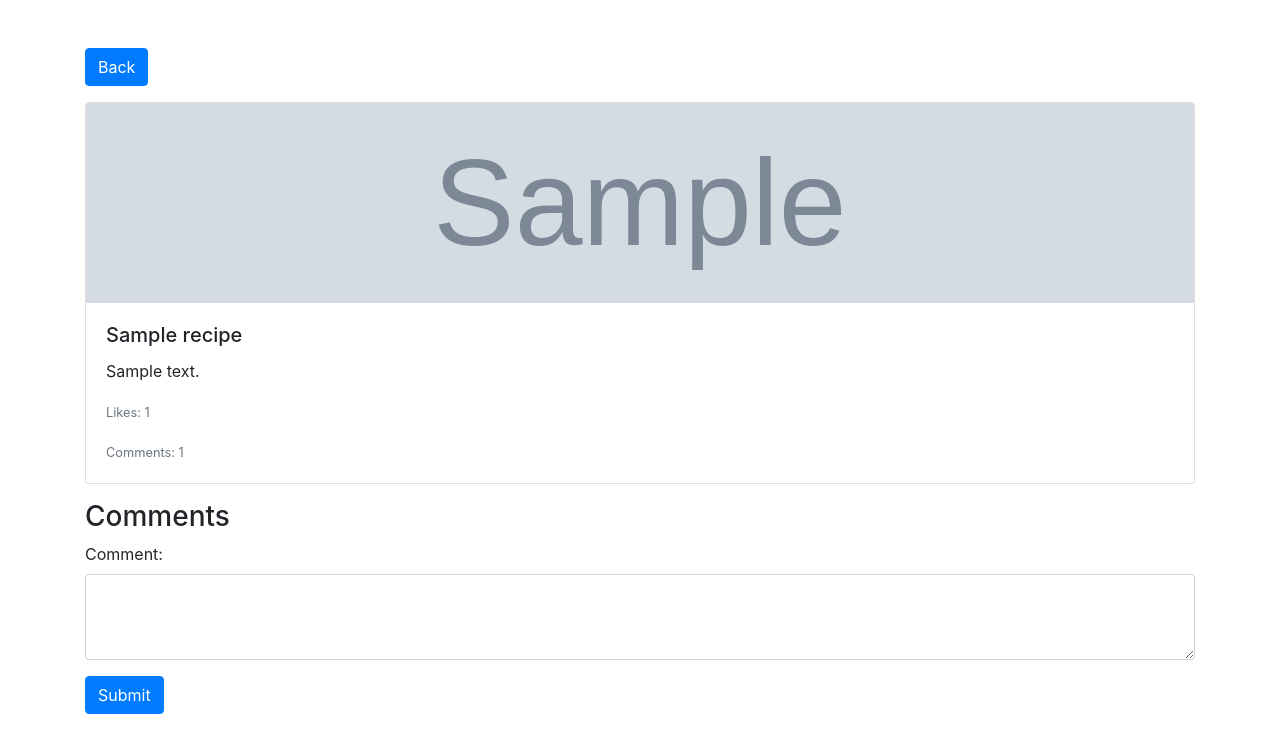
After one commit to AndiAlifs/TakeHomeTask_Artivo2023_AndiAlifsyah, a Flask app: page /detail_recipe/1 in a window 1280 px wide. The commit adds this page. Shown: the top 753 px of the page. Run offline with Flask 3, Linux system fonts and the light colour scheme; tables that the repository leaves empty hold one stand-in row (values such as "Sample post"); grey boxes marked "Sample" are stand-in pictures; some libraries are stand-ins or nearby versions.

Commit message:
add detail

```diff
--- a/app.py
+++ b/app.py
@@ -57,6 +57,15 @@ class Comment(db.Model):
     comment = db.Column(db.Text, nullable=False)
     user_id = db.Column(db.Integer, db.ForeignKey('user.id'), nullable=False)
     recipe_id = db.Column(db.Integer, db.ForeignKey('recipe.id'), nullable=False)
+
+    def serialize(self):
+        return {
+            'id': self.id,
+            'comment': self.comment,
+            'user_id': self.user_id,
+            'username': User.query.get(self.user_id).username,
+            'recipe_id': self.recipe_id
+        }
 
 # routes yang digunakan
 @app.route('/signup', methods=['POST'])
@@ -124,6 +133,12 @@ def add_recipe():
 
         return jsonify(message='Recipe created successfully'), 201
 
+@app.route('/search_recipe', methods=['GET'])
+def search_recipe():
+    keyword = request.args.get('keyword')
+    recipes = Recipe.query.filter(Recipe.title.contains(keyword)).all()
+    return jsonify([recipe.serialize() for recipe in recipes]), 200
+
 @app.route('/toggle_like/<int:recipe_id>', methods=['POST'])
 @jwt_required()
 def toggle_like(recipe_id):
@@ -155,6 +170,42 @@ def check_like(recipe_id):
         else:
             return jsonify(liked=False), 200
 
+@app.route('/detail_recipe/<int:recipe_id>', methods=['GET'])
+def detail_recipe(recipe_id):
+    recipe = Recipe.query.get(recipe_id)
+    count_like = Like.query.filter_by(recipe_id=recipe_id).count()
+    count_comment = Comment.query.filter_by(recipe_id=recipe_id).count()
+    data = {
+        'recipe': recipe.serialize(),
+        'count_like': count_like,
+        'count_comment': count_comment
+    }
+    return render_template('detail_recipe.html', data=data)
+
+@app.route('/get_comments/<int:recipe_id>', methods=['GET'])
+def get_comments(recipe_id):
+    comments = Comment.query.filter_by(recipe_id=recipe_id).all()
+    return jsonify([comment.serialize() for comment in comments]), 200
+
+@app.route('/add_comment', methods=['POST'])
+@jwt_required()
+def add_comment(recipe_id):
+    user_id = get_jwt_identity()
+    if user_id is None:
+        return jsonify(message='Unauthorized'), 401
+    else:
+        data = request.json
+        recipe_id = data.get('recipe_id')
+        comment = data.get('comment')
+
+        comment = Comment(comment=comment, user_id=user_id, recipe_id=recipe_id)
+
+        db.session.add(comment)
+        db.session.commit()
+
+        return jsonify(message='Comment added'), 201
+
+
 @app.route('/me', methods=['GET'])
 @jwt_required()
 def protected():
--- /dev/null
+++ b/templates/detail_recipe.html
@@ -0,0 +1,94 @@
+<!DOCTYPE html>
+<html>
+<head>
+    <title>Recipe Detail</title>
+    <link rel="stylesheet" href="https://maxcdn.bootstrapcdn.com/bootstrap/4.5.2/css/bootstrap.min.css">
+</head>
+<body>
+    <div class="container mt-5">
+        <!-- ... Tombol balik -->
+        <a href="/" class="btn btn-primary mb-3">Back</a>
+
+        <div class="card mb-3">
+            <img id="recipeImage" class="card-img-top" alt="Recipe Image" src="{{data.recipe.photos_link}}" height="200em" style="object-fit: cover;">
+            <div class="card-body">
+                <h5 class="card-title" id="recipeTitle">
+                    {{data.recipe.title}}
+                </h5>
+                <p class="card-text" id="recipeContent">
+                    {{data.recipe.content}}
+                </p>
+                <p class="card-text"><small class="text-muted" id="likesCount">
+                    Likes: {{data.count_like}}
+                </small></p>
+                <p class="card-text"><small class="text-muted" id="commentsCount">
+                    Comments: {{data.count_comment}}
+                </small></p>
+            </div>
+        </div>
+
+        <h3>Comments</h3>
+
+        <!-- ... (comment form) -->
+        <form id="commentForm">
+            <div class="form-group">
+                <label for="comment">Comment:</label>
+                <textarea class="form-control" id="comment" name="comment" rows="3"></textarea>
+            </div>
+            <input type="hidden" name="recipe_id" id="recipe_id" value="{{data.recipe.id}}">
+            <button type="submit" class="btn btn-primary">Submit</button>
+        </form>
+
+
+
+
+        <!-- ... (comment form and comments list) -->
+    </div>
+
+    <script src="https://code.jquery.com/jquery-3.5.1.min.js"></script>
+    <script>
+        $(document).ready(function () {
+            let recipe_id = $('input[name="recipe_id"]').val();
+
+            $.ajax({
+                url: `/get_comments/${recipe_id}`,
+                type: 'GET',
+                success: function (comments) {
+                    console.log(comments);
+                },
+                error: function (error) {
+                    console.error(error);
+                }
+            });
+
+            // send comment
+            $('#commentForm').submit(function (event) {
+                event.preventDefault();
+
+                let data = {
+                    comment: $('#comment').val(),
+                    recipe_id: $('input[name="recipe_id"]').val()
+                };
+
+                console.log(data);
+
+                $.ajax({
+                    url: '/add_comment',
+                    type: 'POST',
+                    data: data,
+                    headers: {
+                        Authorization: 'Bearer ' + localStorage.getItem('token')
+                    },
+                    success: function (response) {
+                        console.log(response);
+                    },
+                    error: function (error) {
+                        console.error(error);
+                    }
+                });
+            });
+
+        });
+    </script>
+</body>
+</html>
```
Also changed, not shown: templates/index.html (+21 -1 lines), instance/app.db.
